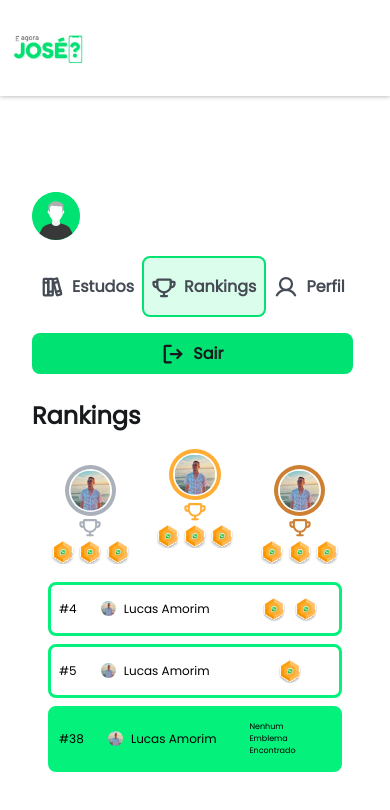
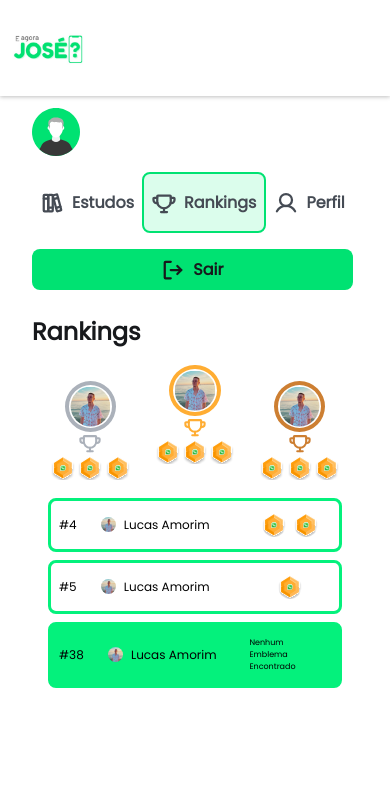
Before and after one commit to ThiagoBonito/and-now-jose, a React (Vite) app: page /Rankings in a window 390 px wide. Shown: the top 810 px of the page. Built offline with nearby package versions, Linux system fonts and the light colour scheme.

Commit message:
fix(*) styles sidebar in mobile devices

```diff
--- a/src/pages/Home/styles.ts
+++ b/src/pages/Home/styles.ts
@@ -15,7 +15,7 @@ export const HomeContainer = styled.div`
   @media (max-width: 425px) {
     flex-direction: column;
     padding: 0 2rem;
-    margin-left: 0 !important;
+    margin: 0.25rem 0 0 0 !important;
   }
   @media (max-width: 768px) {
     margin-left: 25%;
--- a/src/pages/Perfil/styles.ts
+++ b/src/pages/Perfil/styles.ts
@@ -9,5 +9,6 @@ export const PerfilContainer = styled.div`
   @media (max-width: 425px) {
     flex-direction: column;
     padding: 0 2rem;
+    margin: 0.25rem 0 0 0;
   }
 `;
--- a/src/pages/Rankings/styles.ts
+++ b/src/pages/Rankings/styles.ts
@@ -14,7 +14,7 @@ export const RankingContainer = styled.div`
   @media (max-width: 425px) {
     flex-direction: column;
     padding: 0 2rem;
-    margin-left: 0;
+    margin: 0.25rem 0 0 0;
   }
 `;
 
```
